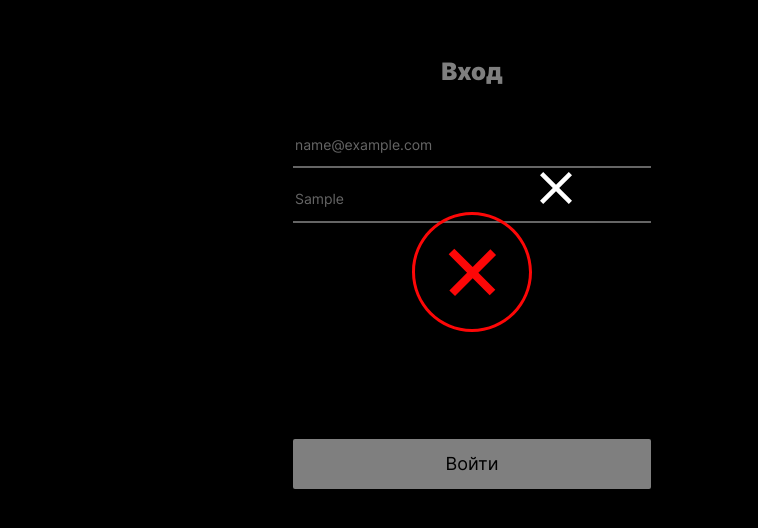
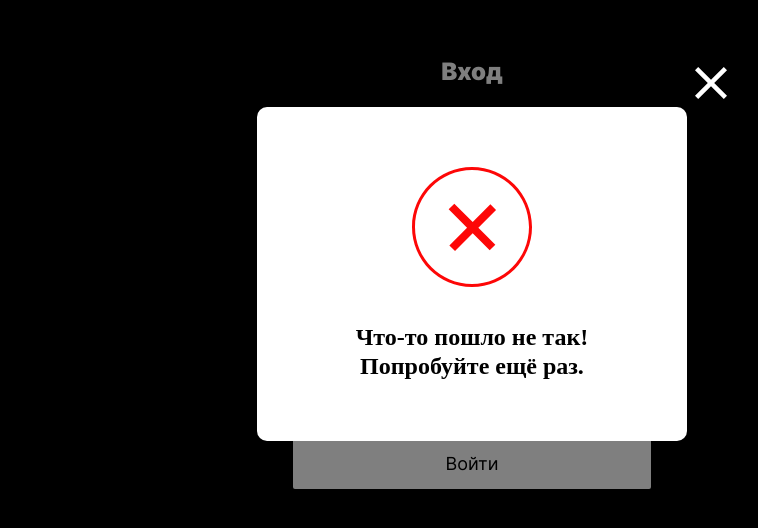
Before and after one commit to Karmyshkov/react-mesto-auth, a React app: page /sign-in in a window 1280 px wide. Both pictures are taken after typing "name@example.com", "Sample" into the empty fields and a click on the button "Войти". Shown: the part 126-654 px from the top of the page, without its empty margins (168-926 px from the left). Built offline with nearby package versions, Linux system fonts and the light colour scheme; no server answers.

Commit message:
feat: add style for tooltip

```diff
--- /dev/null
+++ b/src/blocks/tooltip/tooltip.css
@@ -0,0 +1,24 @@
+.tooltip {
+  position: relative;
+  background-color: var(--color-bg-secondary);
+  min-width: 430px;
+  text-align: center;
+  padding: 60px 0;
+  border-radius: 10px;
+}
+
+.tooltip__img {
+  max-width: 120px;
+  width: 100%;
+  margin-bottom: 32px;
+}
+
+.tooltip__title {
+  margin: 0;
+  max-width: 358px;
+  font-size: 24px;
+  color: var(--color-text-dark);
+  font-weight: 900;
+  line-height: 29px;
+  margin: 0 auto;
+}
--- a/src/components/Tooltip.js
+++ b/src/components/Tooltip.js
@@ -6,7 +6,7 @@
   console.log(status);
   return (
     <div className={`popup popup_type_more ${isOpen && "popup_opened"}`}>
-      <div className="popup__inner">
+      <div className="tooltip">
         <button
           onClick={() => onClose(false)}
           className="popup__close"
@@ -14,10 +14,15 @@
           aria-label="Закрыть"
         ></button>
         <img
-          className="popup__img"
+          className="tooltip__img"
           src={status === 201 ? successIcon : errorIcon}
           alt={`${status === 201 ? "Успех" : "Ошибка"}`}
         />
+        <h2 className="tooltip__title">
+          {status === 201
+            ? "Вы успешно зарегистрировались!"
+            : "Что-то пошло не так! Попробуйте ещё раз."}
+        </h2>
       </div>
     </div>
   );
--- a/src/pages/index.css
+++ b/src/pages/index.css
@@ -90,3 +90,7 @@
 @import url(../blocks/popup/__text/popup__text.css);
 
 /* / popup */
+
+/* tooltip */
+
+@import url(../blocks//tooltip/tooltip.css);
```
